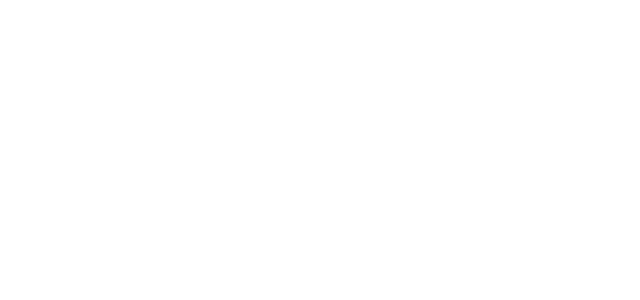
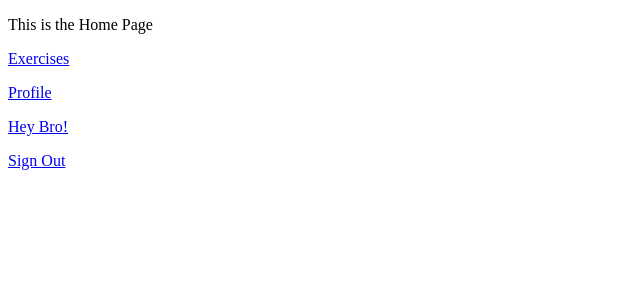
Before and after one commit to DragoniteGym/dragonite-gym, a React app: page /home in a window 1280 px wide. Before the commit this address had no page. Shown: the top 300 px of the page, without its empty margins (0-640 px from the left). Built offline with nearby package versions, Linux system fonts and the light colour scheme.

Commit message:
basic component files created

```diff
--- a/src/App.jsx
+++ b/src/App.jsx
@@ -7,14 +7,25 @@
 import { BrowserRouter, Route, Routes } from 'react-router-dom'
 
 // import React components for each route
-import Main from './components/Main.jsx';
+import Landing from './components/Landing.jsx';
+import Login from './components/Login.jsx';
+import SignUp from './components/SignUp.jsx';
+import Home from './components/Home.jsx';
+import Search from './components/Search.jsx';
+import Profile from './components/Profile.jsx';
+import Chat from './components/Chat.jsx';
 
 const App = () => {
     return(
         <BrowserRouter>
           <Routes>
-            <Route path='/' element={<Main />}/>
-            <Route path='/login' element={<Main />}/>
+            <Route path='/' element={<Landing />}/>
+            <Route path='/login' element={<Login />}/>
+            <Route path='/signup' element={<SignUp />}/>
+            <Route path='/home' element={<Home />}/>
+            <Route path='/search' element={<Search />}/>
+            <Route path='/profile' element={<Profile />}/>
+            <Route path='/chat' element={<Chat />}/>
           </Routes>
         </BrowserRouter>
     );
--- /dev/null
+++ b/src/components/Chat.jsx
@@ -0,0 +1,19 @@
+/**
+ * @module Chat
+ * @description chat message page
+ */
+
+import React from 'react';
+import { Link } from 'react-router-dom';
+
+const Chat = () => {
+    return(
+        <div>
+            <p>This is the Chat Page</p>
+            <p><Link to='/home' id='home'>Home</Link></p>
+            <p><Link to='/' id='landing'>Sign Out</Link></p>
+        </div>
+    )
+};
+
+export default Chat;
--- /dev/null
+++ b/src/components/Home.jsx
@@ -0,0 +1,21 @@
+/**
+ * @module Home
+ * @description home page with app user selections
+ */
+
+import React from 'react';
+import { Link } from 'react-router-dom';
+
+const Home = () => {
+    return(
+        <div>
+            <p>This is the Home Page</p>
+            <p><Link to='/search' id='search'>Exercises</Link></p>
+            <p><Link to='/profile' id='profile'>Profile</Link></p>
+            <p><Link to='/chat' id='chat'>Hey Bro!</Link></p>
+            <p><Link to='/' id='landing'>Sign Out</Link></p>
+        </div>
+    )
+};
+
+export default Home;
--- /dev/null
+++ b/src/components/Landing.jsx
@@ -0,0 +1,23 @@
+/**
+ * @module Landing
+ * @description landing page component (main page)
+ */
+
+import React from 'react';
+import { Link } from 'react-router-dom';
+
+const Landing = () => {
+    return(
+        <div>
+            <p>Welcome to Dragonite Gym. Evolve your workout!</p>
+            <p><Link to='/login' id='login'>Login</Link></p>
+            <p><Link to='/signup' id='signup'>Sign Up</Link></p>
+            <p><Link to='/home' id='home'>Home</Link></p>
+            <p><Link to='/search' id='search'>Search</Link></p>
+            <p><Link to='/profile' id='profile'>Profile</Link></p>
+            <p><Link to='/chat' id='chat'>Chat</Link></p>
+        </div>
+    )
+};
+
+export default Landing;
--- /dev/null
+++ b/src/components/Login.jsx
@@ -0,0 +1,19 @@
+/**
+ * @module Login
+ * @description login page
+ */
+
+import React from 'react';
+import { Link } from 'react-router-dom';
+
+const Login = () => {
+    return(
+        <div>
+            <p>This is the Login Page</p>
+            <p><Link to='/signup' id='signup'>Sign Up</Link></p>
+            <p><Link to='/' id='landing'>Back</Link></p>
+        </div>
+    )
+};
+
+export default Login;
--- a/src/components/Main.jsx
+++ /dev/null
@@ -1,18 +0,0 @@
-/**
- * @module Main
- * @description landing page component (homepage)
- */
-
-import React from 'react';
-import { Link } from 'react-router-dom';
-
-const Main = () => {
-    return(
-        <div>
-            <p>Welcome to Dragonite Gym. Evolve your workout!</p>
-            <Link to='/login' id='start'>Login</Link>
-        </div>
-    )
-};
-
-export default Main;
--- /dev/null
+++ b/src/components/Profile.jsx
@@ -0,0 +1,19 @@
+/**
+ * @module Profile
+ * @description user's profile page (contains saved exercises)
+ */
+
+import React from 'react';
+import { Link } from 'react-router-dom';
+
+const Profile = () => {
+    return(
+        <div>
+            <p>This is the Profile Page</p>
+            <p><Link to='/home' id='home'>Home</Link></p>
+            <p><Link to='/' id='landing'>Sign Out</Link></p>
+        </div>
+    )
+};
+
+export default Profile;
--- /dev/null
+++ b/src/components/Search.jsx
@@ -0,0 +1,19 @@
+/**
+ * @module Search
+ * @description search page for exercises
+ */
+
+import React from 'react';
+import { Link } from 'react-router-dom';
+
+const Search = () => {
+    return(
+        <div>
+            <p>This is the Search Page</p>
+            <p><Link to='/home' id='home'>Home</Link></p>
+            <p><Link to='/' id='landing'>Sign Out</Link></p>
+        </div>
+    )
+};
+
+export default Search;
--- /dev/null
+++ b/src/components/SignUp.jsx
@@ -0,0 +1,19 @@
+/**
+ * @module SignUp
+ * @description sign up page
+ */
+
+import React from 'react';
+import { Link } from 'react-router-dom';
+
+const SignUp = () => {
+    return(
+        <div>
+            <p>This is the Sign Up Page</p>
+            <p><Link to='/login' id='login'>Login</Link></p>
+            <p><Link to='/' id='landing'>Back</Link></p>
+        </div>
+    )
+};
+
+export default SignUp;
```
